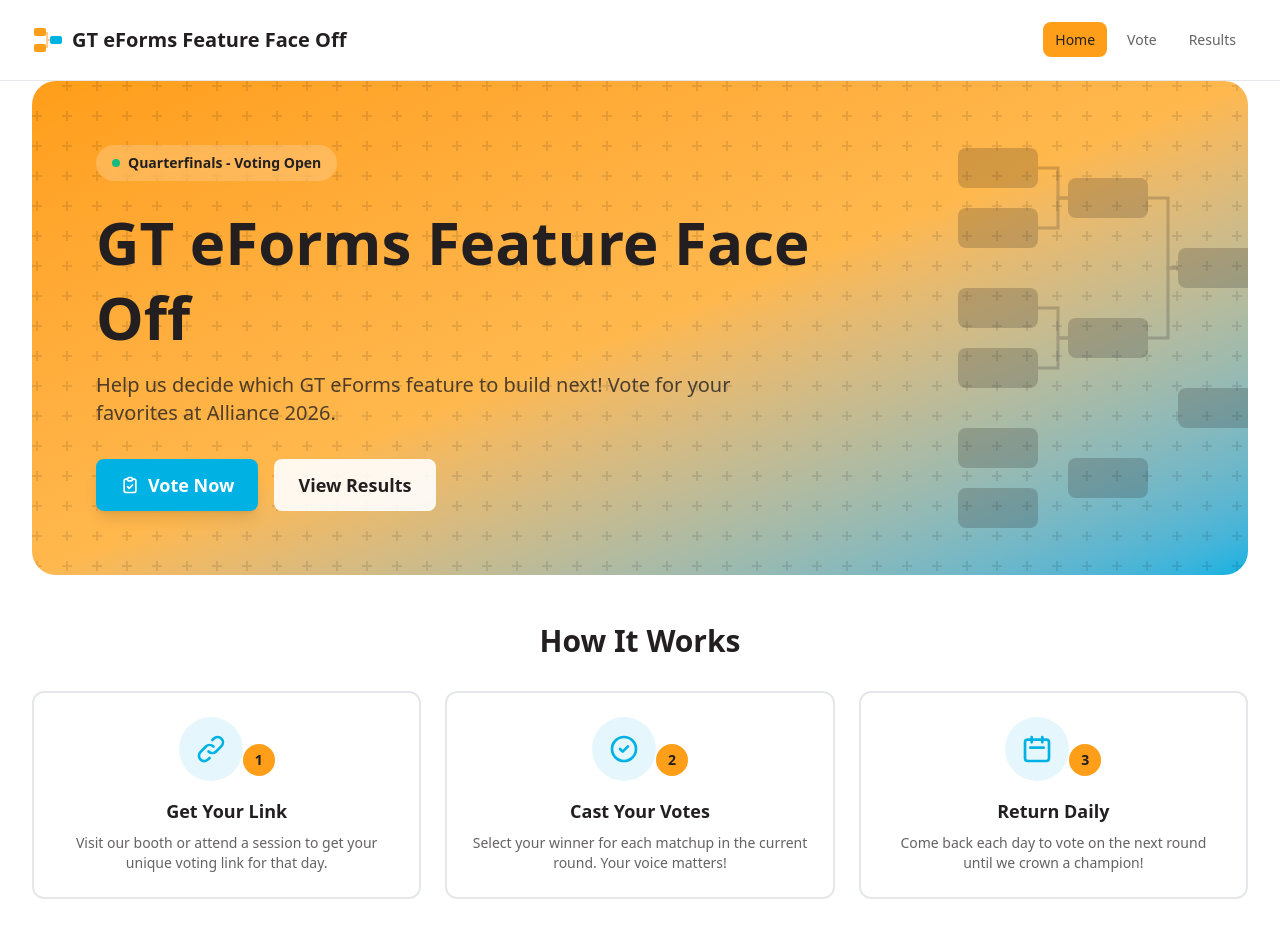
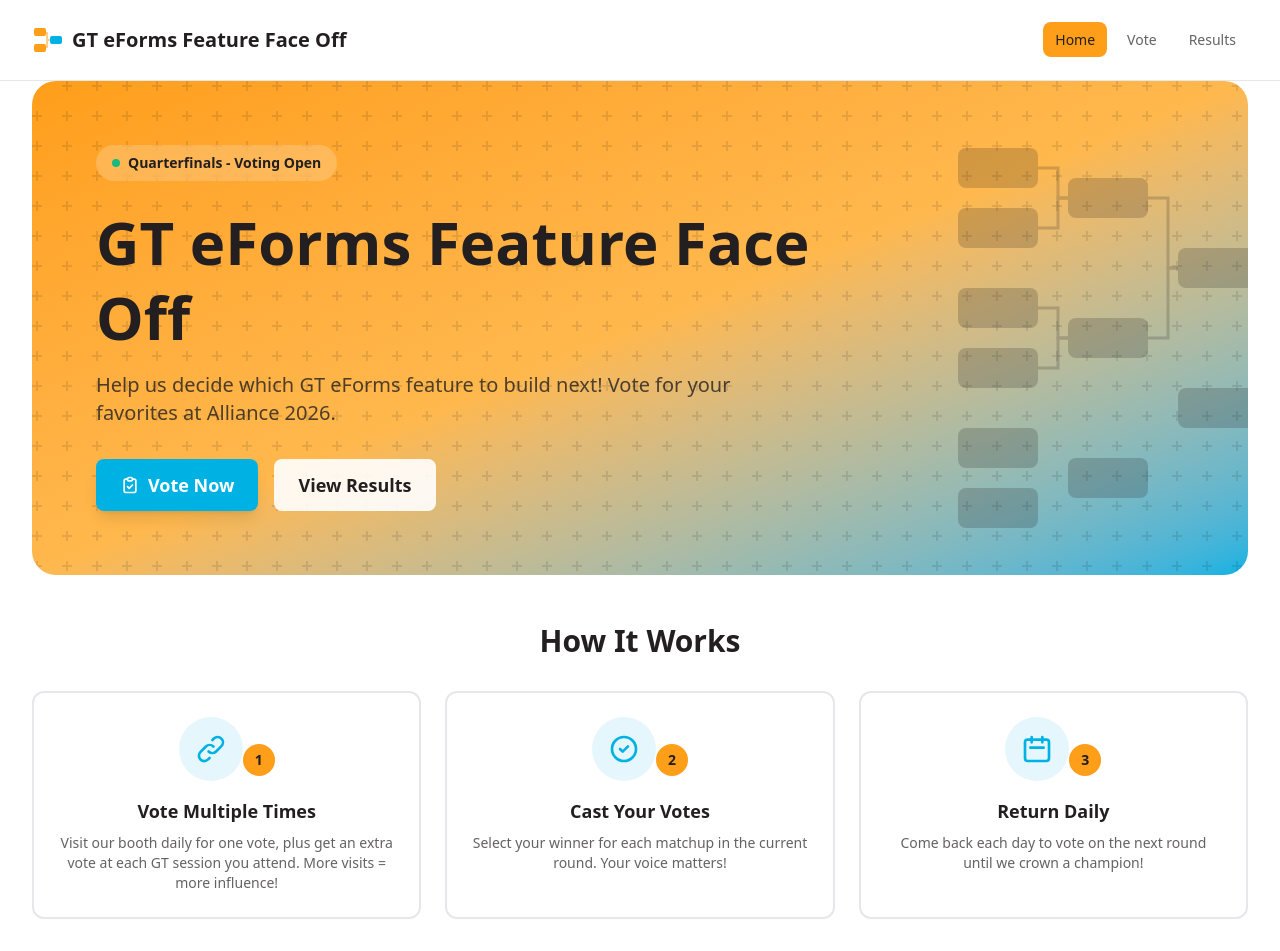
Before and after one commit to jkjorgie/BracketBuilder, a Next.js app: page / in a window 1280 px wide. Shown: the top 951 px of the page. Built offline with nearby package versions, Linux system fonts and the light colour scheme.

Commit message:
text changes

```diff
--- a/src/app/page.tsx
+++ b/src/app/page.tsx
@@ -110,8 +110,8 @@ export default function HomePage() {
         <div className="grid md:grid-cols-3 gap-6">
           <StepCard
             number={1}
-            title="Get Your Link"
-            description="Visit our booth or attend a session to get your unique voting link for that day."
+            title="Vote Multiple Times"
+            description="Visit our booth daily for one vote, plus get an extra vote at each GT session you attend. More visits = more influence!"
             icon={
               <svg
                 className="w-8 h-8"
```
